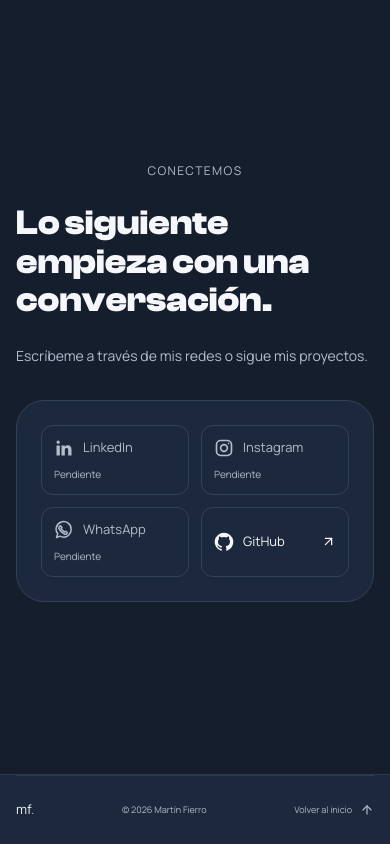
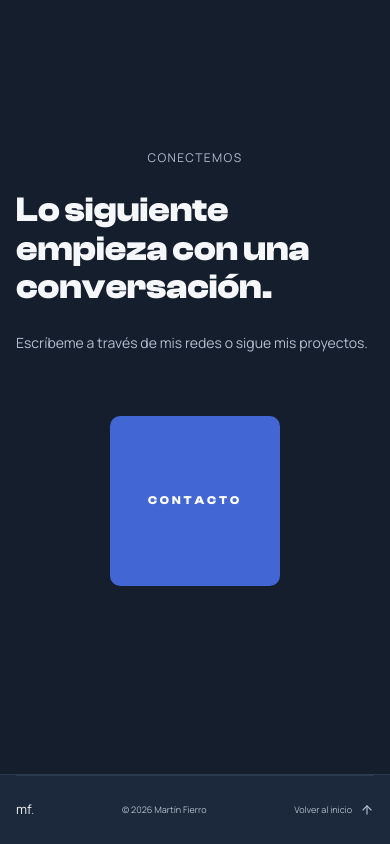
Before and after one commit to martiinfiierro2/Portafolio, a React (Vite) app: page / in a window 390 px wide. Shown: the part 3962-4806 px from the top of the page. Built offline with nearby package versions, Linux system fonts and the light colour scheme.

Commit message:
social media

```diff
--- a/src/Home.jsx
+++ b/src/Home.jsx
@@ -7,7 +7,7 @@ import {
   useTransform,
 } from "framer-motion";
 import { ArrowDown, ArrowUpRight } from "lucide-react";
-import { Github, Instagram, Linkedin, Whatsapp } from "./components/SocialIcons";
+import SocialMedia from "./components/SocialMedia";
 import CvPreview from "./components/CvPreview";
 import { experience } from "./data/experience";
 import { contact } from "./data/contact";
@@ -128,24 +128,7 @@ export default function Home({ dark }) {
             <h2 id="contact-title">Lo siguiente empieza con una conversación.</h2>
             <p className="contact-intro">Escríbeme a través de mis redes o sigue mis proyectos.</p>
           </Reveal>
-          <Reveal className="about-contact" delay={0.15}>
-            <div className="social-links" aria-label="Redes sociales">
-              {[
-                { key: "linkedin", label: "LinkedIn", Icon: Linkedin },
-                { key: "instagram", label: "Instagram", Icon: Instagram },
-                { key: "whatsapp", label: "WhatsApp", Icon: Whatsapp },
-                { key: "github", label: "GitHub", Icon: Github },
-              ].map(({ key, label, Icon }) => contact[key] ? (
-                <a key={key} href={contact[key]} target="_blank" rel="noopener noreferrer" className="social-link">
-                  <Icon size={20} aria-hidden="true" /><span>{label}</span><ArrowUpRight size={15} aria-hidden="true" />
-                </a>
-              ) : (
-                <span key={key} className="social-link unavailable" aria-disabled="true" title="Enlace pendiente de configurar">
-                  <Icon size={20} aria-hidden="true" /><span>{label}</span><small>Pendiente</small>
-                </span>
-              ))}
-            </div>
-          </Reveal>
+          <SocialMedia />
         </div>
       </section>
     </>
--- a/src/components/SocialIcons.jsx
+++ /dev/null
@@ -1,12 +0,0 @@
-export function Linkedin({ size = 20, ...props }) {
-  return <svg width={size} height={size} viewBox="0 0 24 24" fill="currentColor" {...props}><path d="M5 3a2 2 0 1 0 0 4 2 2 0 0 0 0-4ZM3 9h4v12H3V9Zm6 0h4v1.6c.7-1.1 1.8-1.9 3.5-1.9 3.2 0 4.5 2 4.5 5.3v7h-4v-6.3c0-1.7-.4-2.7-1.9-2.7-1.6 0-2.1 1.1-2.1 2.7V21H9V9Z" /></svg>;
-}
-export function Instagram({ size = 20, ...props }) {
-  return <svg width={size} height={size} viewBox="0 0 24 24" fill="none" stroke="currentColor" strokeWidth="2" {...props}><rect x="3" y="3" width="18" height="18" rx="5" /><circle cx="12" cy="12" r="4" /><circle cx="17.5" cy="6.5" r="1" fill="currentColor" stroke="none" /></svg>;
-}
-export function Github({ size = 20, ...props }) {
-  return <svg width={size} height={size} viewBox="0 0 24 24" fill="currentColor" {...props}><path d="M12 .8a11.2 11.2 0 0 0-3.54 21.82c.56.1.77-.24.77-.54v-2.1c-3.13.68-3.79-1.33-3.79-1.33-.51-1.3-1.25-1.65-1.25-1.65-1.02-.7.08-.69.08-.69 1.13.08 1.72 1.15 1.72 1.15 1 1.72 2.63 1.22 3.27.93.1-.72.39-1.22.71-1.5-2.5-.28-5.13-1.25-5.13-5.54 0-1.23.44-2.23 1.15-3.02-.12-.29-.5-1.43.11-2.97 0 0 .94-.3 3.08 1.15a10.7 10.7 0 0 1 5.6 0c2.14-1.45 3.08-1.15 3.08-1.15.61 1.54.23 2.68.11 2.97.72.79 1.15 1.79 1.15 3.02 0 4.3-2.64 5.26-5.15 5.54.4.35.76 1.03.76 2.08v3.11c0 .3.2.65.77.54A11.2 11.2 0 0 0 12 .8Z" /></svg>;
-}
-export function Whatsapp({ size = 20, ...props }) {
-  return <svg width={size} height={size} viewBox="0 0 24 24" fill="none" stroke="currentColor" strokeWidth="1.8" strokeLinecap="round" strokeLinejoin="round" {...props}><path d="M20.5 11.5a9 9 0 0 1-13.3 7.9L3 21l1.5-4.4A9 9 0 1 1 20.5 11.5Z" /><path d="m8 7 1.5 2-1 1c1 2 2.5 3.5 4.5 4.5l1-1 2 1.5c0 2-2 2.5-3.5 1.8-3.2-1.4-5.4-3.6-6.8-6.8C6 8.5 6.5 7 8 7Z" /></svg>;
-}
--- /dev/null
+++ b/src/components/SocialMedia.css
@@ -0,0 +1,144 @@
+.main {
+  --card-size: clamp(100px, 20vw, 140px);
+  --spacing: clamp(8px, 4vw, 14px);
+  --radius: clamp(12px, 2.5vw, 18px);
+
+  position: relative;
+  isolation: isolate;
+  display: grid;
+  grid-template-columns: repeat(2, var(--card-size));
+  grid-template-rows: repeat(2, var(--card-size));
+  gap: 0;
+  width: max-content;
+  padding: var(--spacing);
+  transition: gap 0.3s ease;
+}
+
+.main_back {
+  position: absolute;
+  inset: var(--spacing);
+  z-index: -1;
+  border-radius: var(--radius);
+  background: var(--accent);
+  pointer-events: none;
+  transition: opacity 0.3s ease;
+}
+
+.card {
+  display: grid;
+  place-items: center;
+  box-sizing: border-box;
+  width: var(--card-size);
+  height: var(--card-size);
+  padding: 0;
+  border: 1px solid transparent;
+  cursor: pointer;
+  transition:
+    border-radius 0.3s ease,
+    background-color 0.2s ease,
+    box-shadow 0.3s ease,
+    color 0.2s ease;
+}
+
+.card:nth-child(1) { border-radius: var(--radius) 0 0 0; }
+.card:nth-child(2) { border-radius: 0 var(--radius) 0 0; }
+.card:nth-child(3) { border-radius: 0 0 0 var(--radius); }
+.card:nth-child(4) { border-radius: 0 0 var(--radius) 0; }
+
+.card svg {
+  width: calc(var(--card-size) * 0.375);
+  height: calc(var(--card-size) * 0.375);
+  opacity: 0;
+  transition: opacity 0.2s ease;
+}
+
+.instagram { color: #e1306c; }
+.linkedin { color: #0a66c2; }
+.github { color: #181717; }
+.whatsapp { color: #25d366; }
+
+.main:hover,
+.main:focus-within {
+  gap: var(--spacing);
+}
+
+.main:hover .main_back,
+.main:focus-within .main_back,
+.main:hover .text,
+.main:focus-within .text {
+  opacity: 0;
+}
+
+.main:hover .card,
+.main:focus-within .card {
+  border-radius: var(--radius);
+  border: 2px solid var(--accent);
+  background: var(--social-card-bg);
+  box-shadow: 0 8px 60px rgba(0, 0, 0, 0.1);
+}
+
+.main:hover .card svg,
+.main:focus-within .card svg {
+  opacity: 1;
+}
+
+.main .instagram:hover {
+  background: linear-gradient(
+    45deg,
+    #f09433,
+    #e6683c,
+    #dc2743,
+    #cc2366,
+    #bc1888
+  );
+  border: transparent;
+}
+
+.main .linkedin:hover { background-color: #0a66c2;
+  border: transparent; }
+.main .github:hover { background-color: #181717;
+  border: transparent;}
+.main .whatsapp:hover { background-color: #25d366;
+  border: transparent; }
+
+.main .card:hover {
+  color: white;
+}
+
+.card:focus-visible {
+  outline: 2px solid currentColor;
+  outline-offset: 4px;
+}
+
+.text {
+  position: absolute;
+  inset: 0;
+  display: grid;
+  place-content: center;
+  margin: 0;
+  z-index: 1;
+  color: rgb(255, 255, 255);
+  font-size: calc(var(--card-size) * 0.1375);
+  font-weight: bold;
+  line-height: 1.8;
+  letter-spacing: 0.25em;
+  text-align: center;
+  pointer-events: none;
+  transition: opacity 0.3s ease;
+}
+
+@media (max-width: 900px) {
+  .main {
+    margin-inline: auto;
+    transform: scale(0.85);
+    transform-origin: center;
+  }
+
+  .main:not(:hover):not(:focus-within) .card {
+    background: transparent;
+    border-color: transparent;
+    box-shadow: none;
+    backdrop-filter: none;
+    -webkit-backdrop-filter: none;
+    }
+}
--- /dev/null
+++ b/src/components/SocialMedia.jsx
@@ -0,0 +1,36 @@
+import "./SocialMedia.css";
+
+export default function SocialMedia() {
+  return(
+      <div className="main">
+        <button className="card instagram" type="button" aria-label="Instagram">
+          <svg viewBox="0 0 24 24" fill="none" stroke="currentColor" strokeWidth="2" aria-hidden="true">
+            <rect x="3" y="3" width="18" height="18" rx="5" />
+            <circle cx="12" cy="12" r="4" />
+            <circle cx="17.5" cy="6.5" r="1" fill="currentColor" stroke="none" />
+          </svg>
+        </button>
+
+        <button className="card linkedin" type="button" aria-label="LinkedIn">
+          <svg viewBox="0 0 24 24" fill="currentColor" aria-hidden="true">
+            <path d="M5 3a2 2 0 1 0 0 4 2 2 0 0 0 0-4ZM3 9h4v12H3V9Zm6 0h4v1.6c.7-1.1 1.8-1.9 3.5-1.9 3.2 0 4.5 2 4.5 5.3v7h-4v-6.3c0-1.7-.4-2.7-1.9-2.7-1.6 0-2.1 1.1-2.1 2.7V21H9V9Z" />
+          </svg>
+        </button>
+
+        <button className="card github" type="button" aria-label="GitHub">
+          <svg viewBox="0 0 24 24" fill="currentColor" aria-hidden="true">
+            <path d="M12 .8a11.2 11.2 0 0 0-3.54 21.82c.56.1.77-.24.77-.54v-2.1c-3.13.68-3.79-1.33-3.79-1.33-.51-1.3-1.25-1.65-1.25-1.65-1.02-.7.08-.69.08-.69 1.13.08 1.72 1.15 1.72 1.15 1 1.72 2.63 1.22 3.27.93.1-.72.39-1.22.71-1.5-2.5-.28-5.13-1.25-5.13-5.54 0-1.23.44-2.23 1.15-3.02-.12-.29-.5-1.43.11-2.97 0 0 .94-.3 3.08 1.15a10.7 10.7 0 0 1 5.6 0c2.14-1.45 3.08-1.15 3.08-1.15.61 1.54.23 2.68.11 2.97.72.79 1.15 1.79 1.15 3.02 0 4.3-2.64 5.26-5.15 5.54.4.35.76 1.03.76 2.08v3.11c0 .3.2.65.77.54A11.2 11.2 0 0 0 12 .8Z" />
+          </svg>
+        </button>
+
+        <button className="card whatsapp" type="button" aria-label="WhatsApp">
+          <svg viewBox="0 0 24 24" fill="currentColor" aria-hidden="true">
+            <path d="M20.52 3.449A11.807 11.807 0 0 0 12.04 0C5.495 0 .17 5.324.167 11.869c0 2.092.547 4.134 1.588 5.934L.067 24l6.303-1.654a11.882 11.882 0 0 0 5.67 1.444h.005c6.544 0 11.87-5.325 11.873-11.87a11.793 11.793 0 0 0-3.398-8.471ZM12.045 21.785h-.004a9.86 9.86 0 0 1-5.031-1.378l-.361-.214-3.741.981.999-3.648-.235-.374a9.86 9.86 0 0 1-1.51-5.283c.002-5.44 4.428-9.866 9.872-9.866a9.807 9.807 0 0 1 6.978 2.893 9.81 9.81 0 0 1 2.887 6.979c-.003 5.44-4.429 9.866-9.854 9.866Zm5.414-7.391c-.297-.149-1.758-.867-2.03-.966-.273-.099-.471-.149-.669.149-.198.297-.768.966-.941 1.164-.173.198-.347.223-.644.074-.297-.149-1.255-.463-2.39-1.475-.883-.787-1.479-1.759-1.652-2.057-.173-.297-.018-.458.13-.606.134-.133.297-.347.446-.52.149-.174.198-.298.297-.496.099-.198.05-.372-.025-.52-.074-.149-.669-1.611-.916-2.206-.241-.579-.486-.5-.669-.51-.173-.008-.372-.01-.57-.01s-.52.075-.793.372c-.272.297-1.04 1.016-1.04 2.478s1.065 2.875 1.213 3.073c.149.198 2.096 3.2 5.077 4.487.709.306 1.262.489 1.693.626.711.226 1.358.194 1.87.118.571-.085 1.758-.719 2.006-1.413.248-.694.248-1.289.173-1.413-.074-.124-.272-.198-.57-.347Z" />
+          </svg>
+        </button>
+
+        <h3 className="text">CONTACTO</h3>
+        <div className="main_back" />
+      </div>
+  )
+}
--- a/src/index.css
+++ b/src/index.css
@@ -108,6 +108,7 @@ h1:focus {
   transition:
     background 200ms,
     color 200ms;
+  --social-card-bg: #eef1f6;
 }
 
 .site[data-theme="light"] {
@@ -118,6 +119,7 @@ h1:focus {
   --muted: #596170;
   --line: #dee2ea;
   --accent-ink: var(--accent);
+  --social-card-bg: #eef1f6;
 }
 
 .site ::selection {
```
